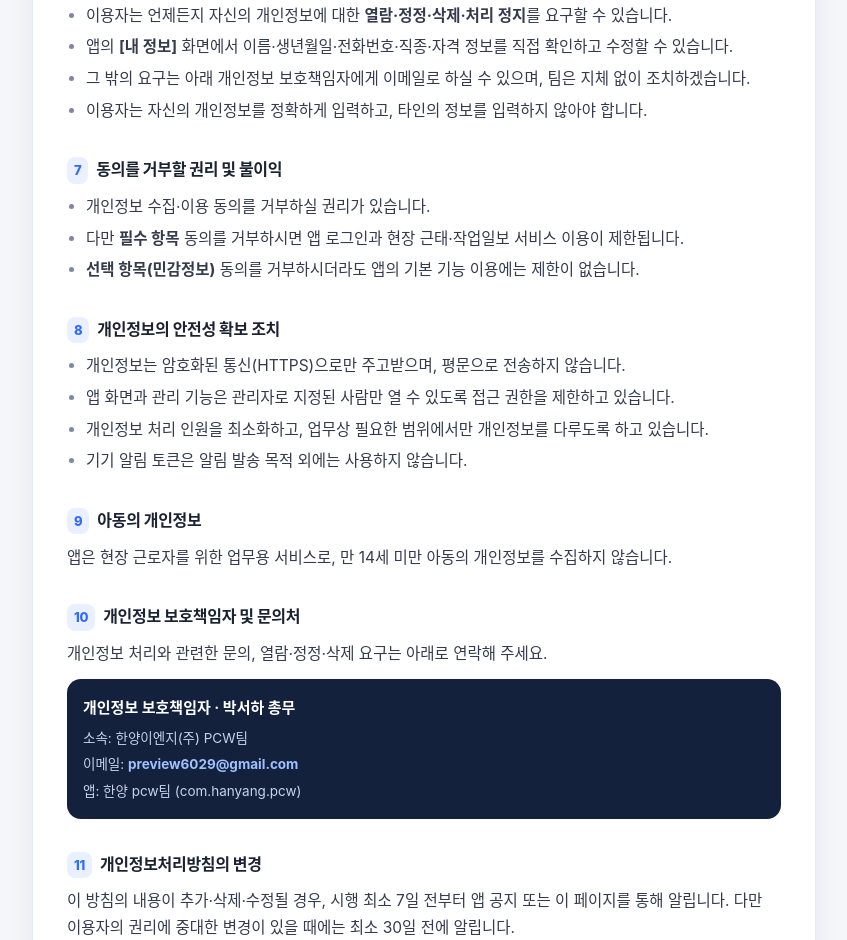
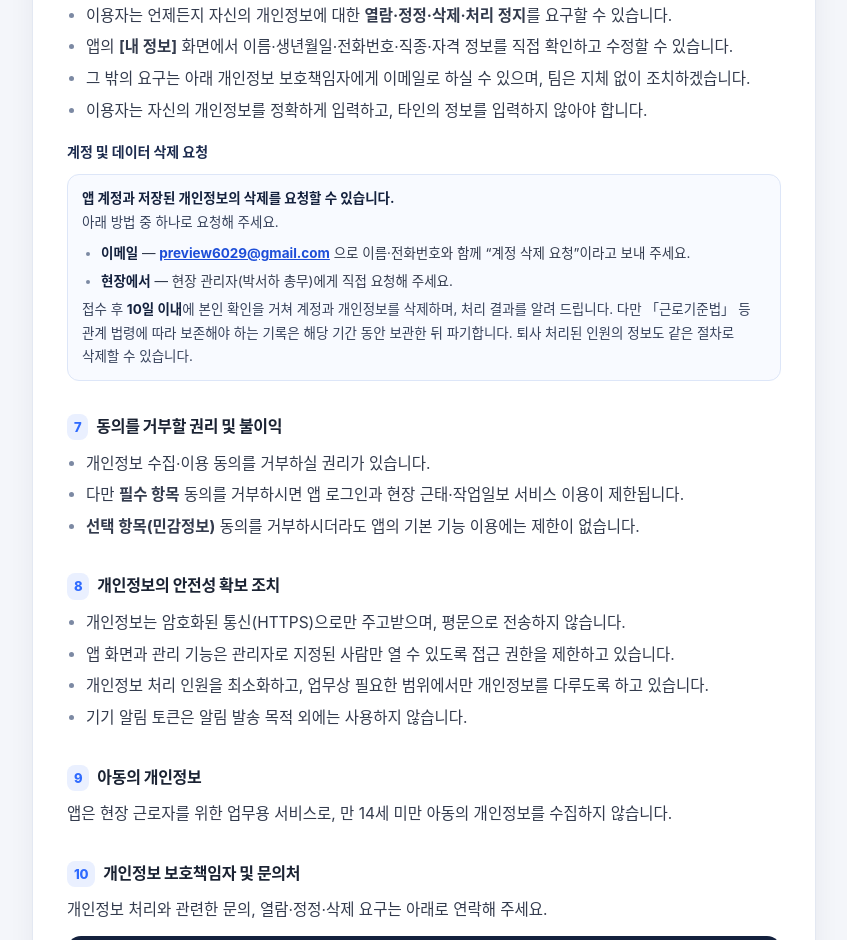
Before and after one commit to bakseoha27/Hanyang_pcw, a plain HTML site: page privacy.html in a window 1280 px wide. Shown: the part 2245-3185 px from the top of the page, without its empty margins (216-1063 px from the left). Drawn offline with Linux system fonts and the light colour scheme.

Commit message:
개인정보처리방침: 계정·데이터 삭제 요청 절차(#delete) 추가

```diff
--- a/privacy.html
+++ b/privacy.html
@@ -228,6 +228,19 @@
       <li>이용자는 자신의 개인정보를 정확하게 입력하고, 타인의 정보를 입력하지 않아야 합니다.</li>
     </ul>
 
+    <h3 id="delete">계정 및 데이터 삭제 요청</h3>
+    <div class="box">
+      <b>앱 계정과 저장된 개인정보의 삭제를 요청할 수 있습니다.</b><br>
+      아래 방법 중 하나로 요청해 주세요.
+      <ul style="margin:8px 0 0;">
+        <li><b>이메일</b> — <a href="mailto:preview6029@gmail.com?subject=%5B%ED%95%9C%EC%96%91%20pcw%ED%8C%80%5D%20%EA%B3%84%EC%A0%95%20%EC%82%AD%EC%A0%9C%20%EC%9A%94%EC%B2%AD" style="color:#1D4ED8;font-weight:700;">preview6029@gmail.com</a> 으로 이름·전화번호와 함께 “계정 삭제 요청”이라고 보내 주세요.</li>
+        <li><b>현장에서</b> — 현장 관리자(박서하 총무)에게 직접 요청해 주세요.</li>
+      </ul>
+      접수 후 <b>10일 이내</b>에 본인 확인을 거쳐 계정과 개인정보를 삭제하며, 처리 결과를 알려 드립니다.
+      다만 「근로기준법」 등 관계 법령에 따라 보존해야 하는 기록은 해당 기간 동안 보관한 뒤 파기합니다.
+      퇴사 처리된 인원의 정보도 같은 절차로 삭제할 수 있습니다.
+    </div>
+
     <h2><span class="no">7</span>동의를 거부할 권리 및 불이익</h2>
     <ul>
       <li>개인정보 수집·이용 동의를 거부하실 권리가 있습니다.</li>
```
